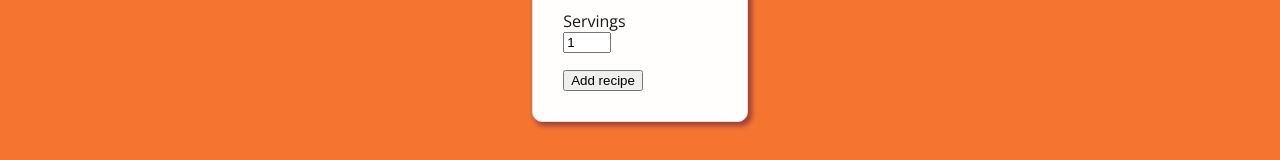
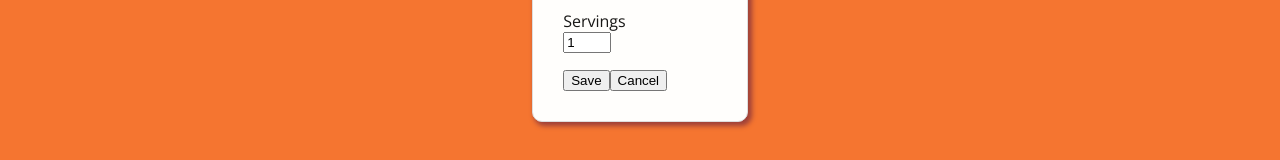
Before and after one commit to Huguiz/Recipe-Book-App, a React (Vite) app: page /newrecipe in a window 1280 px wide. Shown: the part 373-533 px from the top of the page. Built offline with nearby package versions, Linux system fonts and the light colour scheme.

Commit message:
added cancel button to recipe form which redirects to last open page

```diff
--- a/src/components/RecipeForm.jsx
+++ b/src/components/RecipeForm.jsx
@@ -1,12 +1,15 @@
 import {useState} from 'react';
+import { useNavigate } from 'react-router-dom';
 
-function RecipeForm ({fn, e, name, setName, image, setImage, calories, setCalories, servings, setServings}) {
+function RecipeForm ({fn, e, name, setName, image, setImage, calories, setCalories, servings, setServings, action}) {
+
+    const navigate = useNavigate();
 
 
 	return (
 		<div className="AddRecipeBox">
             <form onSubmit={fn}>
-                <h3>Add a recipe:</h3>
+                <h3>{action} a recipe:</h3>
                 <div>
                 <label>
                     Recipe name
@@ -37,7 +40,8 @@ function RecipeForm ({fn, e, name, setName, image, setImage, calories, setCalori
                     onChange={(e) => setServings(e.target.value)}
                     />
                 </label>
-                <button type="submit">Add recipe</button>
+                <button type="submit">Save</button>
+                <button type="button" onClick={() => navigate(-1)}>Cancel</button>
                 </div>
             </form>
         </div>
--- a/src/pages/ModifyRecipe.jsx
+++ b/src/pages/ModifyRecipe.jsx
@@ -53,7 +53,7 @@ function ModifyRecipe ({recipeArray, setRecipeArray}) {
 
 	return (
 
-			<RecipeForm fn={updateRecipe} name={name} setName={setName} image={image} setImage={setImage} calories={calories} setCalories={setCalories} servings={servings} setServings={setServings}/>
+			<RecipeForm fn={updateRecipe} name={name} setName={setName} image={image} setImage={setImage} calories={calories} setCalories={setCalories} servings={servings} setServings={setServings} action="Edit"/>
 
 		)
 
--- a/src/pages/NewRecipePage.jsx
+++ b/src/pages/NewRecipePage.jsx
@@ -44,6 +44,6 @@ export default function NewRecipePage(props) {
 
 
     return(
-        <RecipeForm fn={addRecipe} name={name} setName={setName} image={image} setImage={setImage} calories={calories} setCalories={setCalories} servings={servings} setServings={setServings}/>
+        <RecipeForm fn={addRecipe} name={name} setName={setName} image={image} setImage={setImage} calories={calories} setCalories={setCalories} servings={servings} setServings={setServings} action="Add"/>
     )
 }
```
